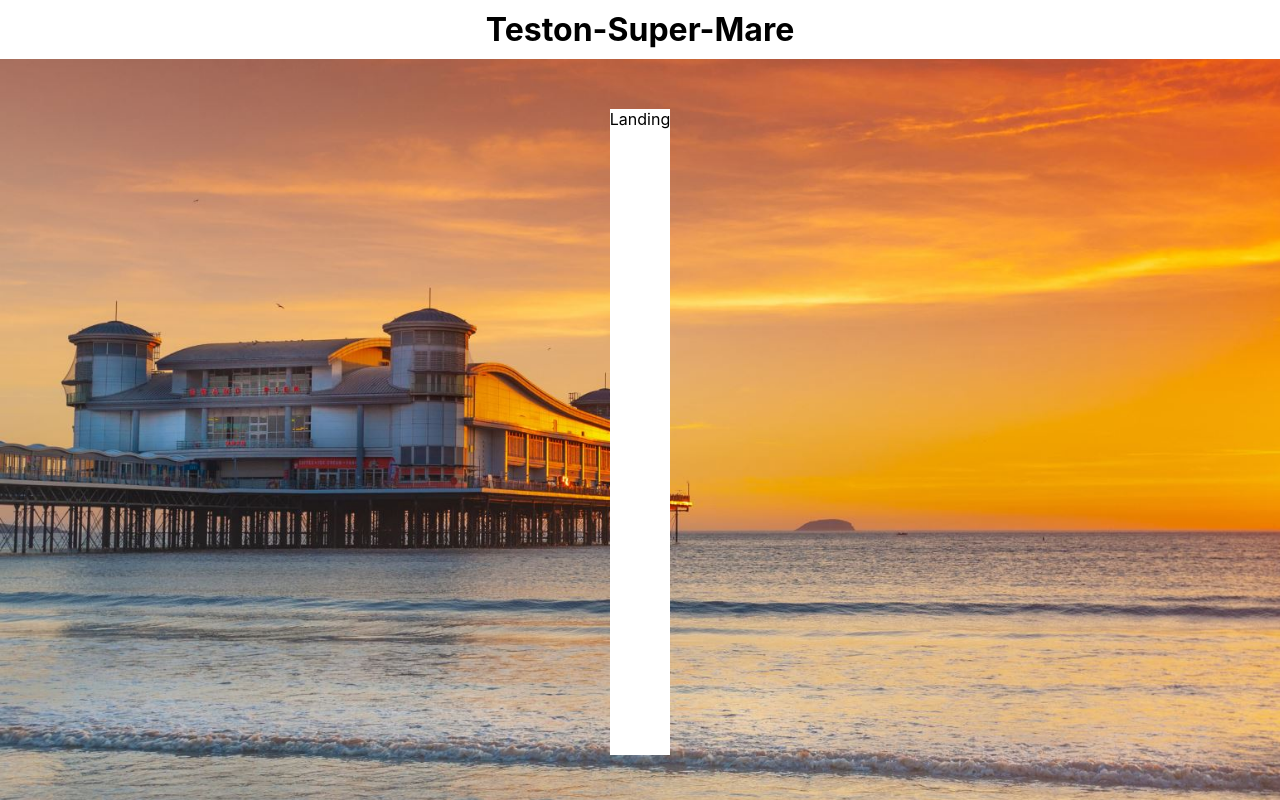
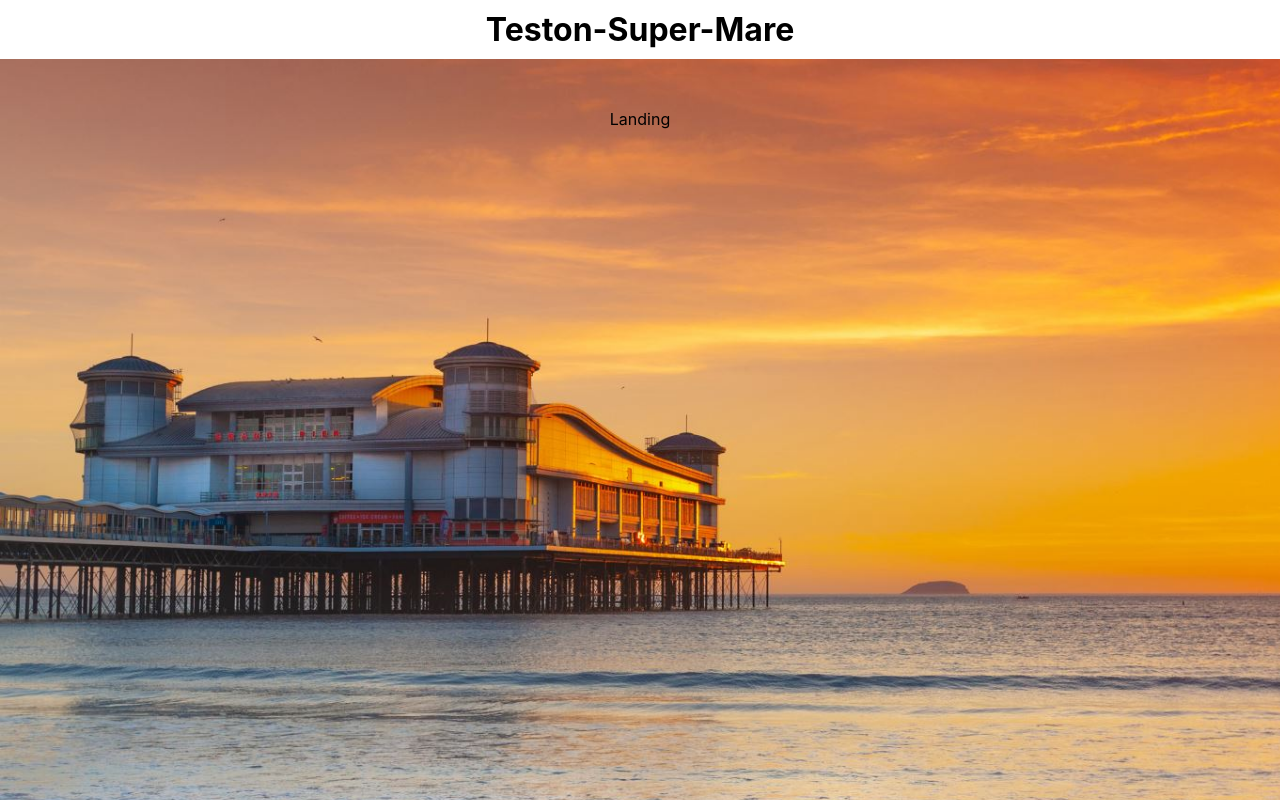
Before and after one commit to westoncollab/csd, a React (Create React App) app in the folder App/teston-super-mare/: page / in a window 1280 px wide. Shown: the top 800 px of the page. Built offline with nearby package versions, Linux system fonts and the light colour scheme.

Commit message:
improvements to flexibility of layout

```diff
--- a/App/teston-super-mare/src/pages/Layout/Layout.css
+++ b/App/teston-super-mare/src/pages/Layout/Layout.css
@@ -13,12 +13,15 @@ header h1 {
     background-attachment: fixed;
     background-size: cover;
     display: flex;
+    justify-content: center;
+    padding: 50px;
 }
 
 .body-content {
+    max-width: 1000px;
+}
+.body-content > * {
     background-color: white;
-    max-width: 100px;
-    margin: 50px auto;
 }
 
 footer {
--- a/App/teston-super-mare/src/pages/Layout/Layout.jsx
+++ b/App/teston-super-mare/src/pages/Layout/Layout.jsx
@@ -9,9 +9,7 @@ class Layout extends React.Component {
             <h1>Teston-Super-Mare</h1>
         </header>
         <div className='body'>
-            <div className='body-content'>
-                <Outlet />
-            </div>
+            <Outlet className='body-content' />
         </div>
         <footer>
             <p>WS325813</p>
```
